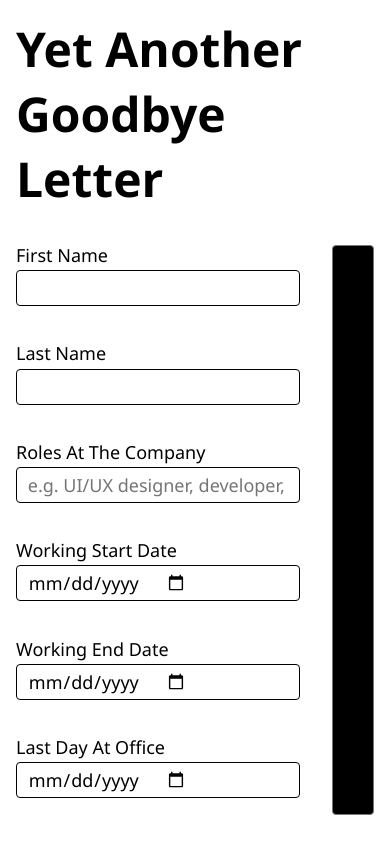
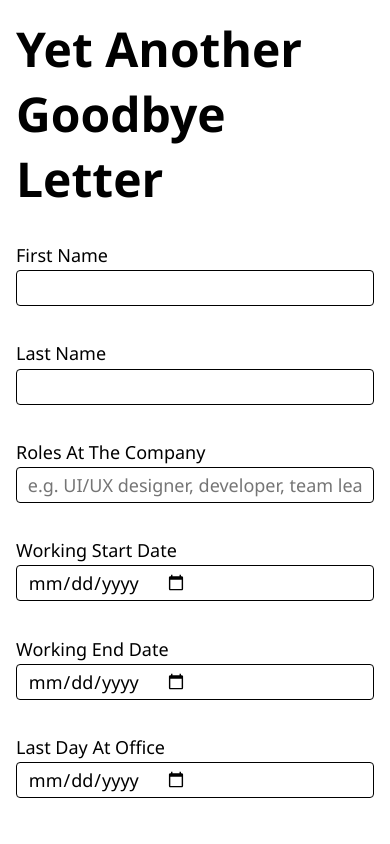
Before and after one commit to shimbarks/yagl, a React (Create React App) app: page / in a window 390 px wide. Shown: the top 844 px of the page. Built offline with nearby package versions, Linux system fonts and the light colour scheme.

Commit message:
responsiveness

```diff
--- a/src/App.scss
+++ b/src/App.scss
@@ -15,9 +15,13 @@
 }
 
 .data-section {
-  width: 100%;
+  width: min(100%, 120ch);
   display: flex;
   gap: 2rem;
+
+  @media screen and (max-width: 800px) {
+    flex-direction: column;
+  }
 
   > * {
     flex-basis: 50%;
@@ -25,12 +29,14 @@
 }
 
 .code-editor {
+  min-height: 250px;
   resize: none;
   margin-block: 2px;
   border-radius: 4px;
   padding: 1em;
   background-color: black;
   color: white;
+  font-size: 18px;
 }
 
 .submit-button {
```
